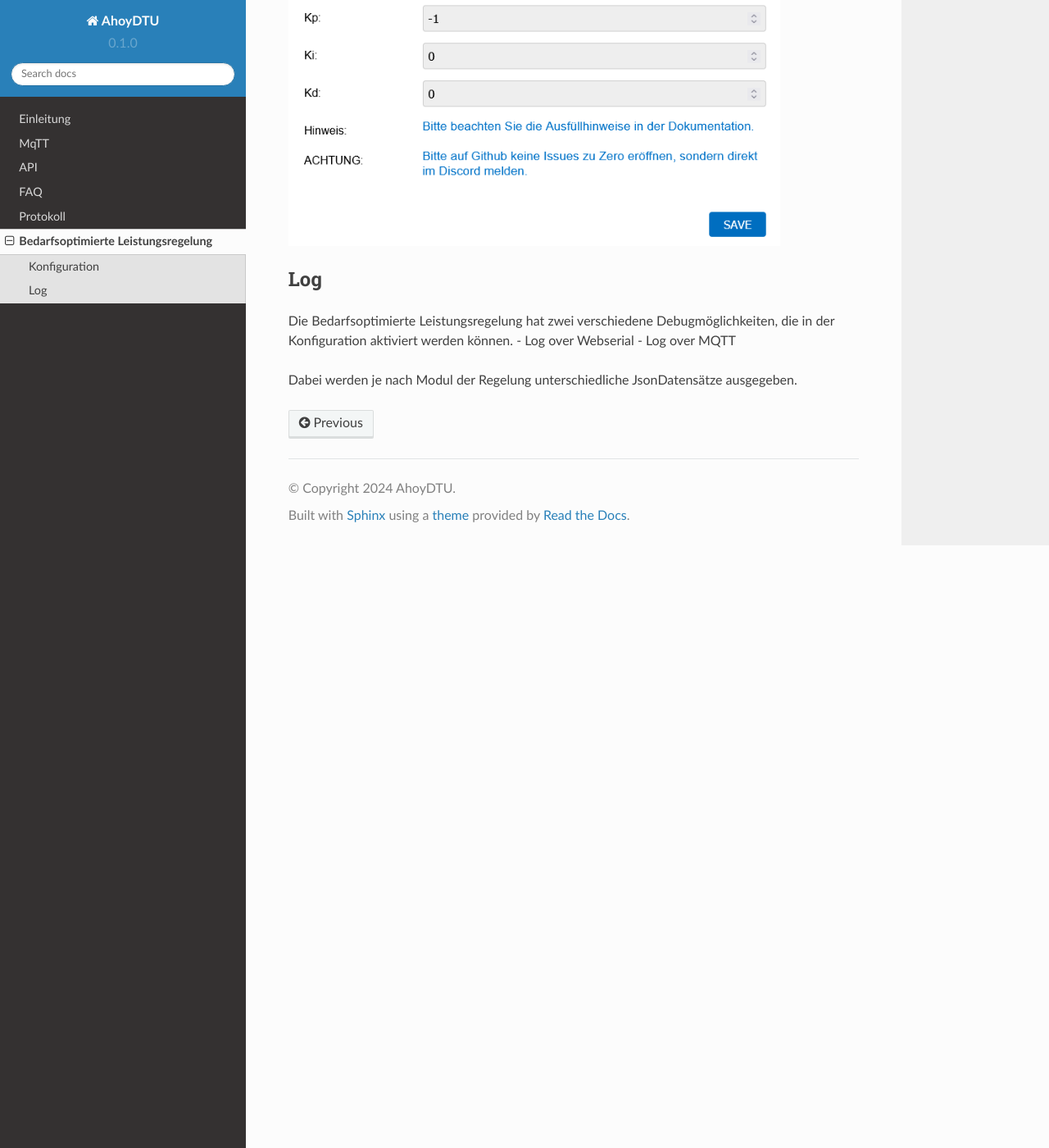
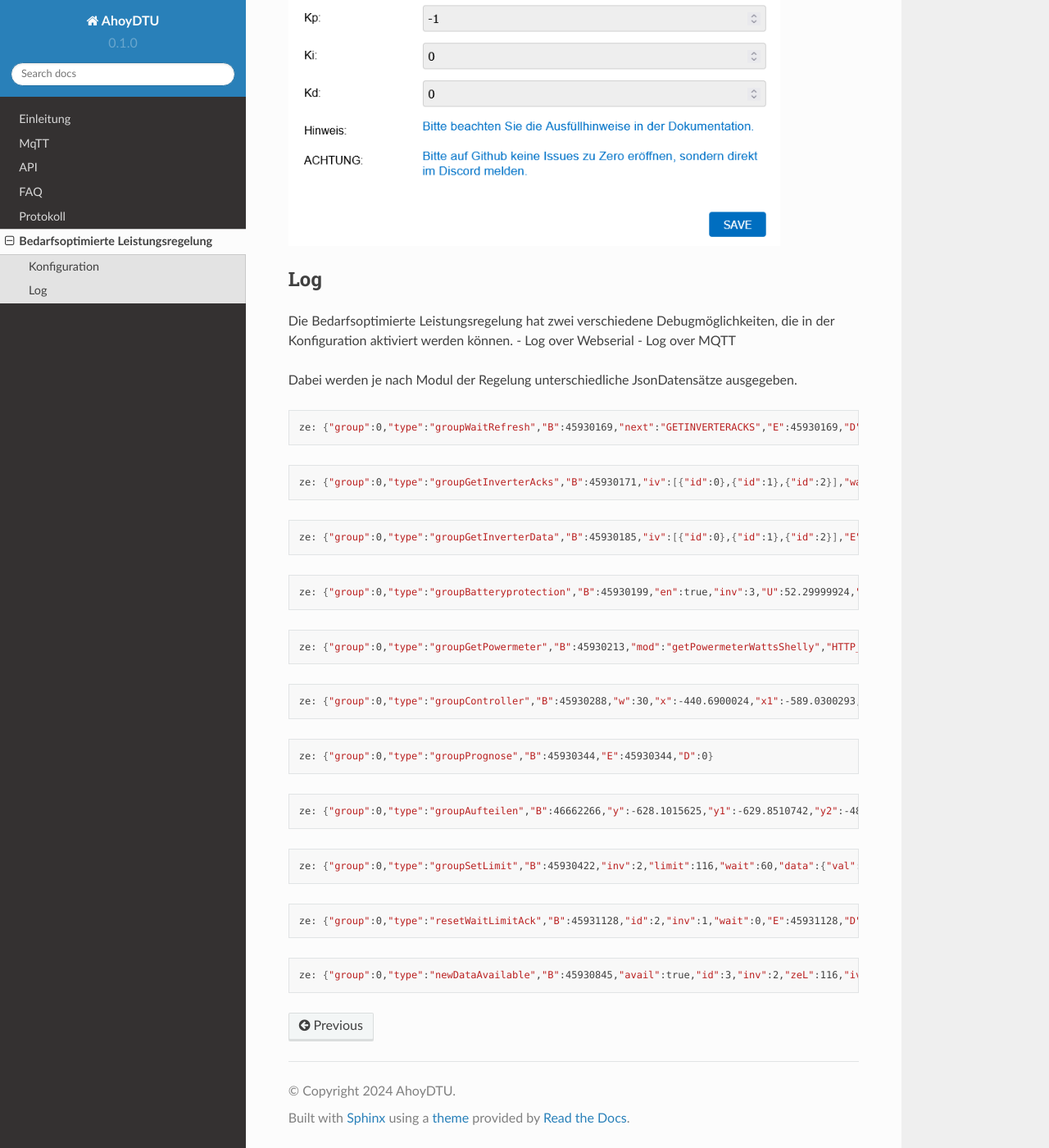
Before and after one commit to lumapu/ahoy_docs, a Sphinx documentation site: the page built from docs/source/zeroExport.rst, in a window 1280 px wide and 1400 px high, scrolled down 3216 px. Shown: the whole window at 82% size. Built offline with Sphinx 7.4.7 and the Read the Docs theme 2.0.0, drawn with Linux system fonts in a browser that asks for light colours.

Commit message:
Update zeroExport.rst log

```diff
--- a/docs/source/zeroExport.rst
+++ b/docs/source/zeroExport.rst
@@ -45,3 +45,47 @@ Die Bedarfsoptimierte Leistungsregelung hat zwei verschiedene Debugmöglichkeite
 - Log over MQTT
 
 Dabei werden je nach Modul der Regelung unterschiedliche JsonDatensätze ausgegeben.
+
+.. code-block:: bash
+
+    ze: {"group":0,"type":"groupWaitRefresh","B":45930169,"next":"GETINVERTERACKS","E":45930169,"D":0}
+
+.. code-block:: bash
+
+    ze: {"group":0,"type":"groupGetInverterAcks","B":45930171,"iv":[{"id":0},{"id":1},{"id":2}],"wait":false,"E":45930172,"D":1}
+
+.. code-block:: bash
+
+    ze: {"group":0,"type":"groupGetInverterData","B":45930185,"iv":[{"id":0},{"id":1},{"id":2}],"E":45930186,"D":1}
+
+.. code-block:: bash
+
+    ze: {"group":0,"type":"groupBatteryprotection","B":45930199,"en":true,"inv":3,"U":52.29999924,"action":"On","err":"battSwitch 1 == isProducing()1","sw":true,"E":45930200,"D":1}
+
+.. code-block:: bash
+
+    ze: {"group":0,"type":"groupGetPowermeter","B":45930213,"mod":"getPowermeterWattsShelly","HTTP_URL":"http://172.16.16.31/status","P":-440.6900024,"P1":-589.0300293,"P2":60.77000046,"P3":87.56999969,"E":45930275,"D":62}
+
+.. code-block:: bash
+
+    ze: {"group":0,"type":"groupController","B":45930288,"w":30,"x":-440.6900024,"x1":-589.0300293,"x2":60.77000046,"x3":87.56999969,"e":470.6900024,"e1":619.0300293,"e2":-30.77000046,"e3":-57.56999969,"Kp":-0.477999985,"Ki":0,"Kd":0,"Ta":5120,"yP":-224.9898071,"yP1":-295.8963318,"yP2":14.70805931,"yP3":27.51845932,"esum":-402851.5625,"esum1":115841.5703,"esum2":-331159.2813,"esum3":-10893.54199,"yI":0,"yI1":0,"yI2":0,"yI3":0,"ealt":1404.369995,"ealt1":1230.380005,"ealt2":270.3099976,"ealt3":-36.31999969,"yD":0,"yD1":0,"yD2":0,"yD3":0,"yPID":-224.9898071,"yPID1":-295.8963318,"yPID2":14.70805931,"yPID3":27.51845932,"E":45930289,"D":1}
+
+.. code-block:: bash
+
+    ze: {"group":0,"type":"groupPrognose","B":45930344,"E":45930344,"D":0}
+
+.. code-block:: bash
+
+    ze: {"group":0,"type":"groupAufteilen","B":46662266,"y":-628.1015625,"y1":-629.8510742,"y2":-48.92329788,"y3":21.99278069,"0":"0 grpTarget: 0: ivPmin: 65535: ivPmax: 0: ivId_Pmin: 0: ivId_Pmax: 0","1":"1 grpTarget: 0: ivPmin: 65535: ivPmax: 0: ivId_Pmin: 0: ivId_Pmax: 0","2":"2 grpTarget: 1: ivPmin: 50: ivPmax: 50: ivId_Pmin: 1: ivId_Pmax: 1","3":"3 grpTarget: 1: ivPmin: 70: ivPmax: 70: ivId_Pmin: 2: ivId_Pmax: 2","4":"4 grpTarget: 0: ivPmin: 65535: ivPmax: 0: ivId_Pmin: 0: ivId_Pmax: 0","5":"5 grpTarget: 0: ivPmin: 65535: ivPmax: 0: ivId_Pmin: 0: ivId_Pmax: 0","6":"6 grpTarget: 0: ivPmin: 65535: ivPmax: 0: ivId_Pmin: 0: ivId_Pmax: 0","103":"3","+deltaP":21.99278069,"102":"2","-deltaP":-48.92329788,"E":46662267,"D":1}
+
+.. code-block:: bash
+
+    ze: {"group":0,"type":"groupSetLimit","B":45930422,"inv":2,"limit":116,"wait":60,"data":{"val":116,"id":3,"path":"ctrl","cmd":"limit_nonpersistent_absolute"},"E":45930423,"D":1}
+
+.. code-block:: bash
+
+    ze: {"group":0,"type":"resetWaitLimitAck","B":45931128,"id":2,"inv":1,"wait":0,"E":45931128,"D":0}
+
+.. code-block:: bash
+
+    ze: {"group":0,"type":"newDataAvailable","B":45930845,"avail":true,"id":3,"inv":2,"zeL":116,"ivL":88,"ivPm":400,"ivL%":22,"E":45930846,"D":1}
```
